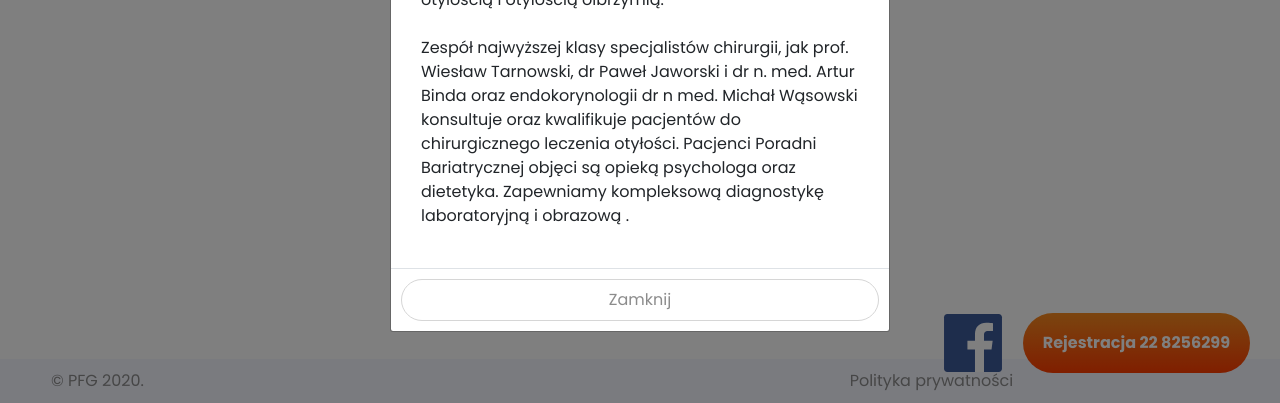
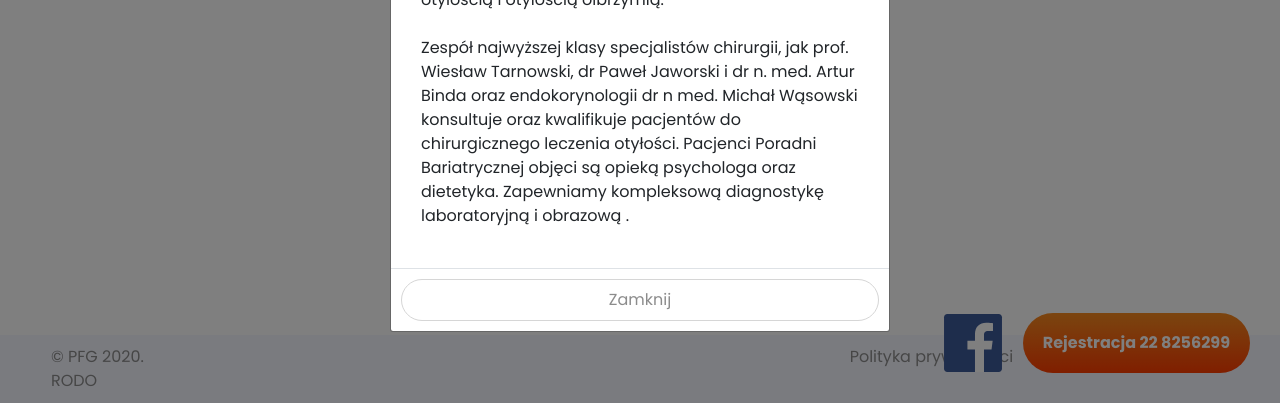
Before and after one commit to cmpswierczek/pfg, a Gatsby site: page /rodo in a window 1280 px wide. Shown: the part 397-800 px from the top of the page. Built offline with nearby package versions, Linux system fonts and the light colour scheme; Gatsby itself is replaced by a stand-in of ours.

Commit message:
Update Footer.tsx

```diff
--- a/src/components/Footer/Footer.tsx
+++ b/src/components/Footer/Footer.tsx
@@ -14,6 +14,9 @@ const Footer = (props: Props) => {
       </Col>
       <Col md={4} sm={12} className={styles.nav}>
         <a href="/polityka-prywatnosci/">Polityka prywatności</a>
+      </Col>
+      <Col md={3} sm={12} className={styles.nav}>
+        <a href="/rodo/">RODO</a>
       </Col>
       <div className={styles.fixedBtns}>
         <a href="https://www.facebook.com/Polska-Fundacja-Gastroenterologii-102976498308334/" target="_blank" className={styles.fb}>
```
